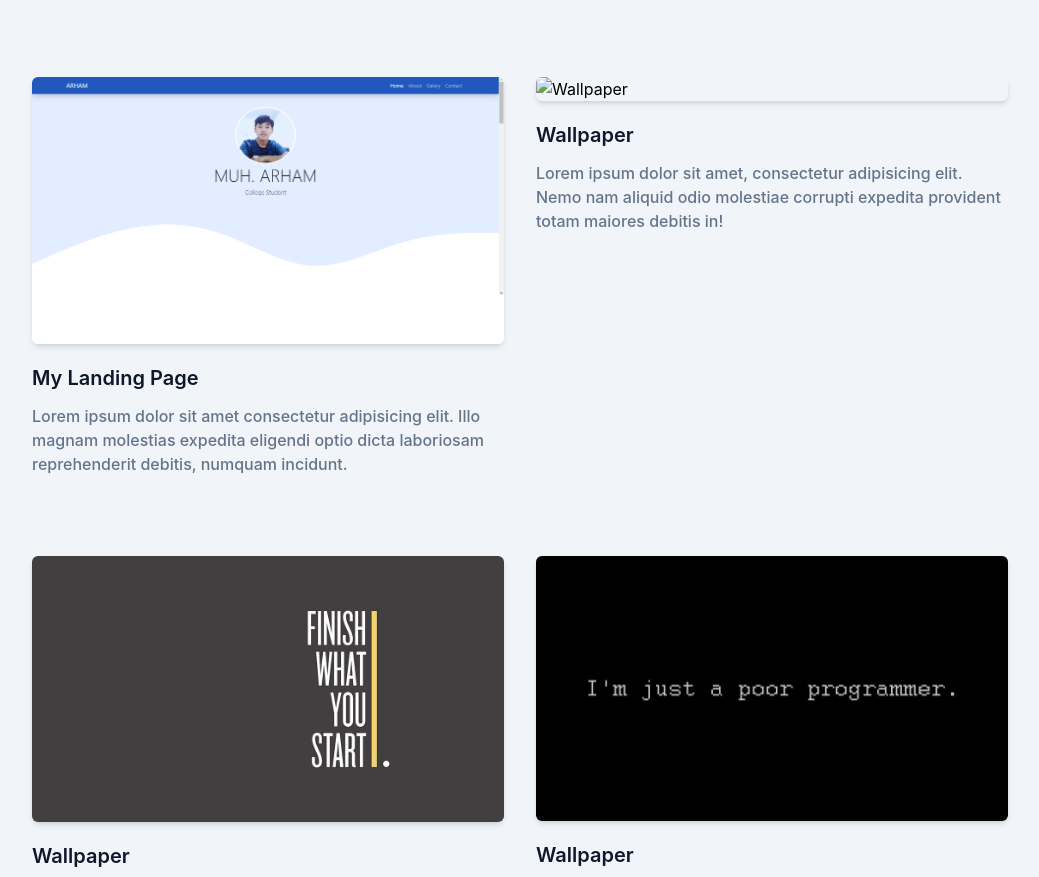
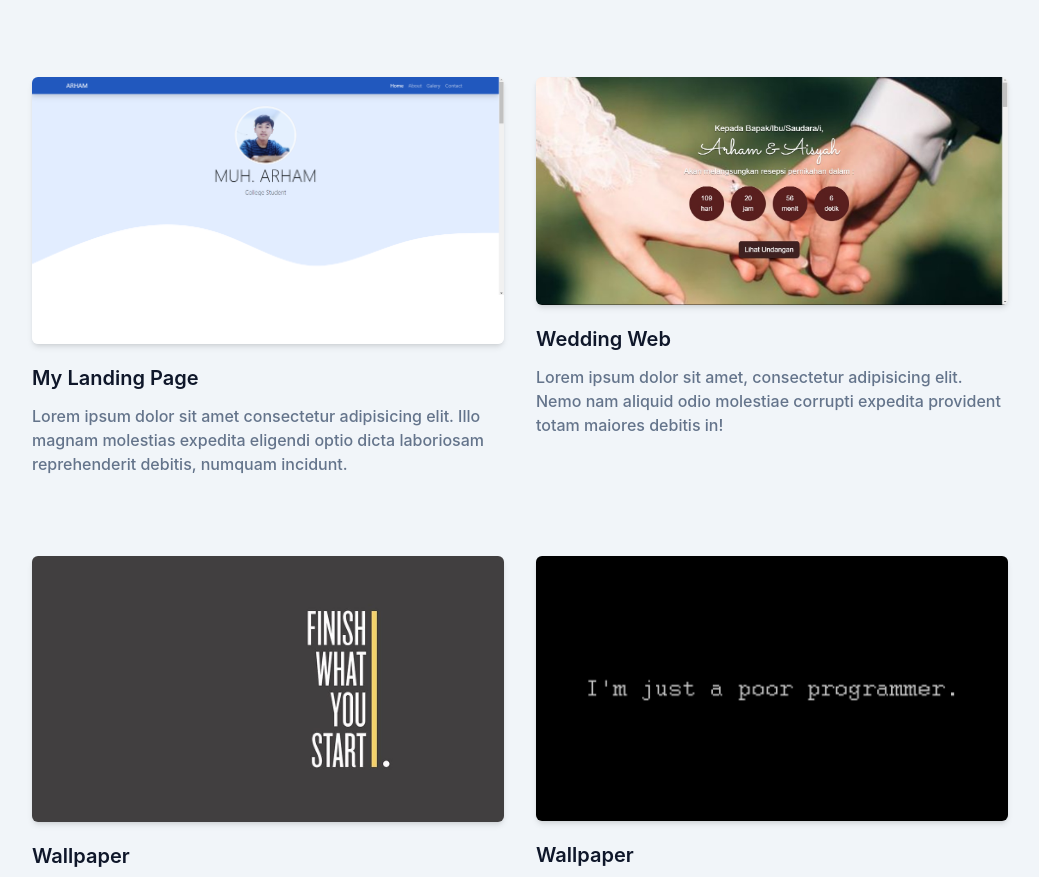
Before and after one commit to arhammnn/portfolio, a website: page index.html in a window 1280 px wide. Shown: the part 1524-2401 px from the top of the page, without its empty margins (120-1159 px from the left). Drawn offline with Linux system fonts and the light colour scheme.

Commit message:
Update index.html

```diff
--- a/index.html
+++ b/index.html
@@ -189,9 +189,9 @@
           </div>
           <div class="mb-12 p-4 md:w-1/2">
             <div class="rounded-md shadow-md overflow-hidden">
-              <img src="dist/img/Untitled2.jpg" alt="Wallpaper">
+              <img src="dist/img/Untitled2.jpeg" alt="Wedding Web">
             </div>
-            <h3 class="font-semibold text-xl text-dark mt-5 mb-3 dark:text-white">Wallpaper</h3>
+            <h3 class="font-semibold text-xl text-dark mt-5 mb-3 dark:text-white">Wedding Web</h3>
             <p class="font-medium text-base text-secondary">Lorem ipsum dolor sit amet, consectetur adipisicing elit. Nemo nam aliquid odio molestiae corrupti expedita provident totam maiores debitis in!</p>
           </div>
           <div class="mb-12 p-4 md:w-1/2">
```
